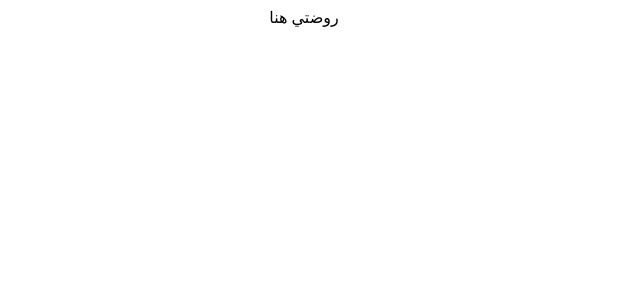
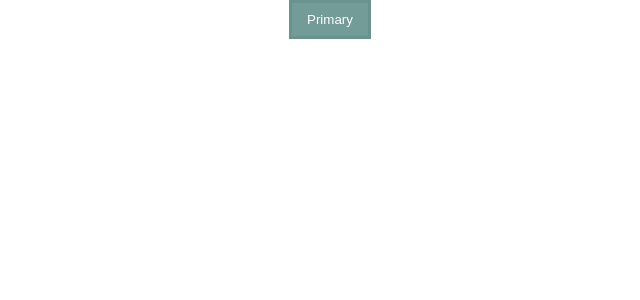
Before and after one commit to GSG-G9/Rawdaty, a React (Create React App) app in the folder client/: page / in a window 1280 px wide. Shown: the top 300 px of the page, without its empty margins (390-1030 px from the left). Built offline with nearby package versions, Linux system fonts and the light colour scheme.

Commit message:
import the main button from index and add props at the app, import the proptypes and destructure the props and add them to style attribute for the button ant design component ,Also adding proptype validation object Relates #33

```diff
--- a/client/src/App.js
+++ b/client/src/App.js
@@ -1,11 +1,20 @@
 import React from 'react';
 import { BrowserRouter as Router } from 'react-router-dom';
+
+import MainButton from './component/common/MainButton';
 
 import './App.css';
 
 const App = () => (
   <Router>
-    <div className="App">روضتي هنا</div>
+    <div className="App">
+      <MainButton
+        backgroundColor="#739c98"
+        border="3px solid #69938f"
+        color="#fff"
+        padding="9px 15px"
+      />
+    </div>
   </Router>
 );
 
--- /dev/null
+++ b/client/src/component/common/MainButton/index.js
@@ -0,0 +1,29 @@
+import React from 'react';
+import './style.css';
+import { Button } from 'antd';
+import PropTypes from 'prop-types';
+
+const MainButton = (props) => {
+  const { backgroundColor } = props;
+  const { border } = props;
+  const { color } = props;
+  const { padding } = props;
+  return (
+    <div>
+      <Button
+        type="primary"
+        size="large"
+        style={{ backgroundColor, border, color, padding }}
+      >
+        Primary
+      </Button>
+    </div>
+  );
+};
+MainButton.propTypes = {
+  backgroundColor: PropTypes.string.isRequired,
+  border: PropTypes.string.isRequired,
+  color: PropTypes.string.isRequired,
+  padding: PropTypes.string.isRequired,
+};
+export default MainButton;
--- /dev/null
+++ b/client/src/component/common/MainButton/style.css
@@ -0,0 +1,6 @@
+* {
+  padding: 0;
+  margin: 0;
+  border: 0;
+  box-sizing: border-box;
+}
```
